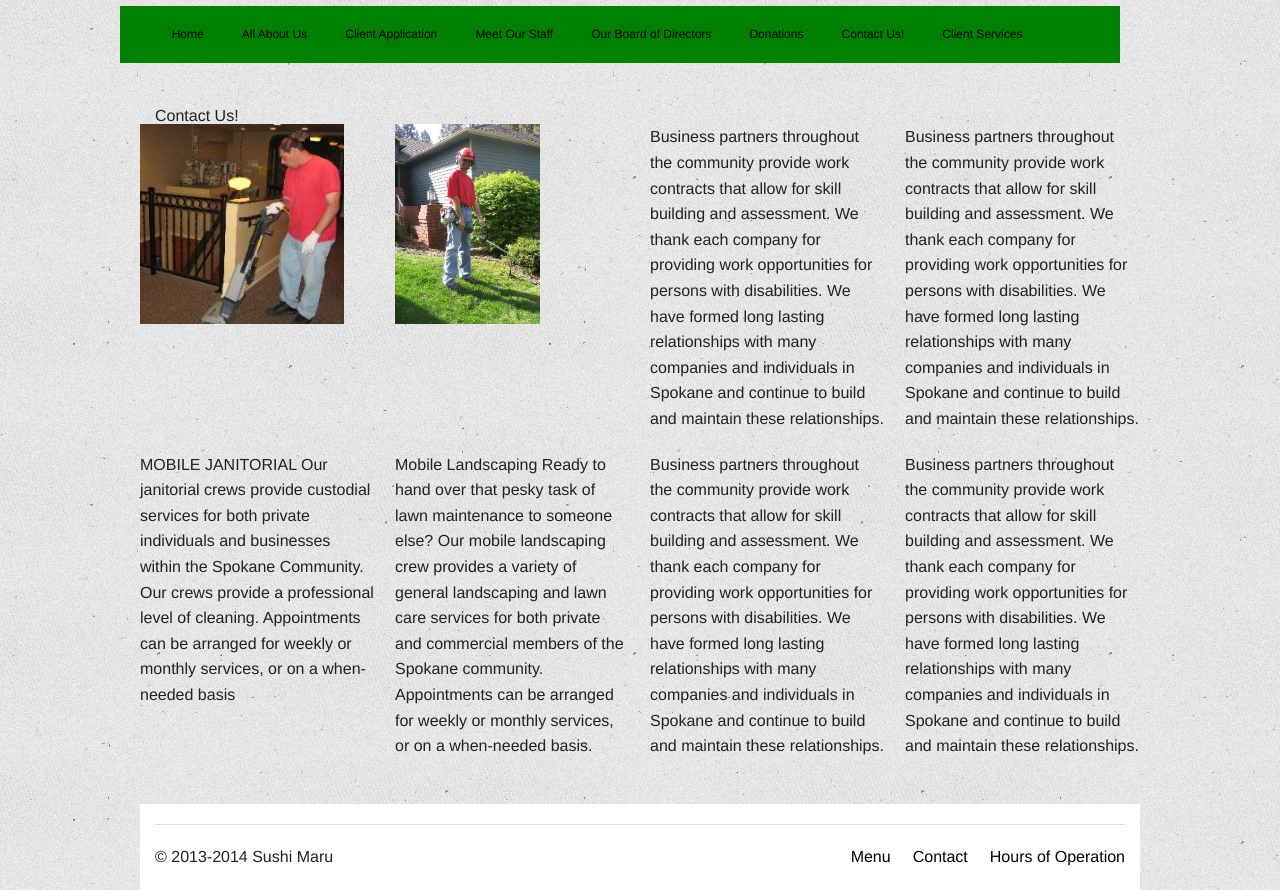
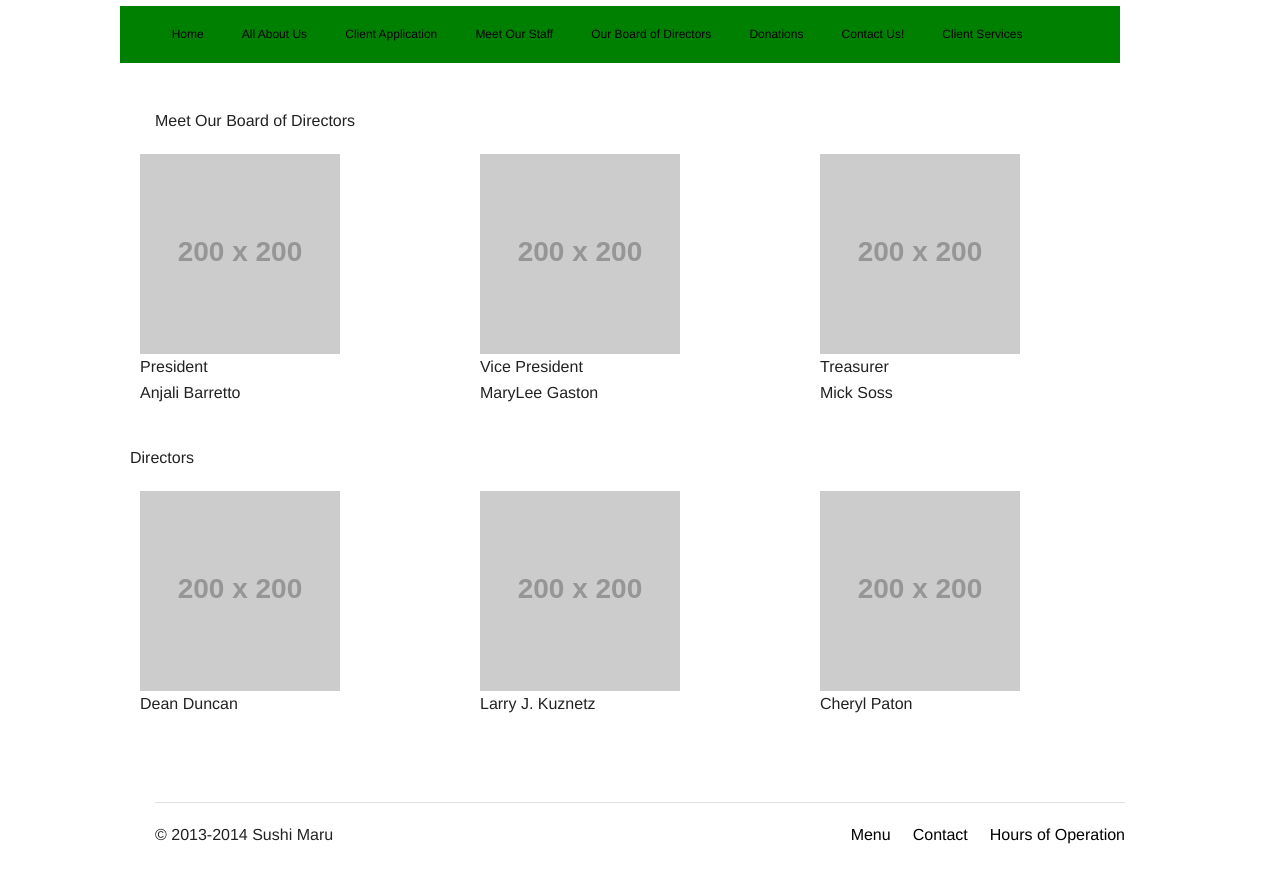
Before and after one commit to Jchurchill49/Artisans, a plain HTML site: page directors.html in a window 1280 px wide. Shown: the part 192-1082 px from the top of the page. After the commit the page ends 1060 px from the top, so only its background shows below. Drawn offline with Linux system fonts and the light colour scheme; some packages are replaced by stand-ins of ours; placeholder pictures from the web are drawn by us.

Commit message:
staff/board members

```diff
--- a/css/styles.css
+++ b/css/styles.css
@@ -23,7 +23,7 @@
 }
 
 body{
-	background: url("../img/gray.png");
+	background: url();
 }
 
 
--- a/directors.html
+++ b/directors.html
@@ -53,70 +53,30 @@ Services </br>for Persons with Disabilities</h1>
  <div class="row">
     <div class="large-12 columns">
 
-      Contact Us!
+      <p>Meet Our Board of Directors</p>
     </div>
   </div>
 
 <!-- Three-up Content Blocks -->
-   <div class="row">
-      <ul class="small-block-grid-1 medium-block-grid-3 large-block-grid-4">
-          <li><img src="img/janitorial.jpg"></li>
-          <li><img src="img/mobileLandscaping.jpg"></li>
-          <li>Business partners throughout the community provide work
-              contracts that allow for skill building and assessment.  We
-              thank each company for providing work opportunities for
-              persons with disabilities.  We have formed long lasting
-              relationships with many companies and individuals in
-              Spokane and continue to build and maintain these
-              relationships.</li>
-          <li>Business partners throughout the community provide work
-              contracts that allow for skill building and assessment.  We
-              thank each company for providing work opportunities for
-              persons with disabilities.  We have formed long lasting
-              relationships with many companies and individuals in
-              Spokane and continue to build and maintain these
-              relationships.</li>
-          <li>MOBILE JANITORIAL
+    <div class="row">
+      <ul class="small-block-grid-1 medium-block-grid-3 large-block-grid-3">
+          <li><img src="http://placehold.it/200x200"> <p>President </br>
+              Anjali Barretto</p></li>
+          <li><img src="http://placehold.it/200x200"> <p>Vice President</br>
+              MaryLee Gaston</p></li>
+          <li><img src="http://placehold.it/200x200"> <p>Treasurer</br>
+              Mick Soss</p></li>
+      <p> Directors</p>
+          <li><img src="http://placehold.it/200x200"> <p>Dean Duncan</p></li>
+          <li><img src="http://placehold.it/200x200"> <p>Larry J. Kuznetz</p></li>
+          <li><img src="http://placehold.it/200x200"> <p>Cheryl Paton</p></li>
 
-              Our janitorial crews provide custodial
-              services for both private individuals and
-              businesses within the Spokane Community.
-              Our crews provide a professional level of
-              cleaning.
 
-              Appointments can be arranged for weekly
-              or monthly services, or on a when-needed
-              basis</li>
-           <li>Mobile Landscaping
-
-                Ready to hand over that pesky task of lawn
-                maintenance to someone else?  Our mobile
-                landscaping crew provides a variety of
-                general landscaping and lawn care services
-                for both private and commercial members
-                of the Spokane community.
-
-                Appointments can be arranged for weekly
-                or monthly services, or on a when-needed
-                basis.</li>
-          <li>Business partners throughout the community provide work
-              contracts that allow for skill building and assessment.  We
-              thank each company for providing work opportunities for
-              persons with disabilities.  We have formed long lasting
-              relationships with many companies and individuals in
-              Spokane and continue to build and maintain these
-              relationships.</li>
-          <li>Business partners throughout the community provide work
-              contracts that allow for skill building and assessment.  We
-              thank each company for providing work opportunities for
-              persons with disabilities.  We have formed long lasting
-              relationships with many companies and individuals in
-              Spokane and continue to build and maintain these
-              relationships.</li>
       </ul>
 
 
      </div>
+
 
   <!-- Footer -->
 
```
Also changed, not shown: about.html (+0 -56 lines), contactUs.html (+1 -1 lines), meetStaff.html (+12 -53 lines).
